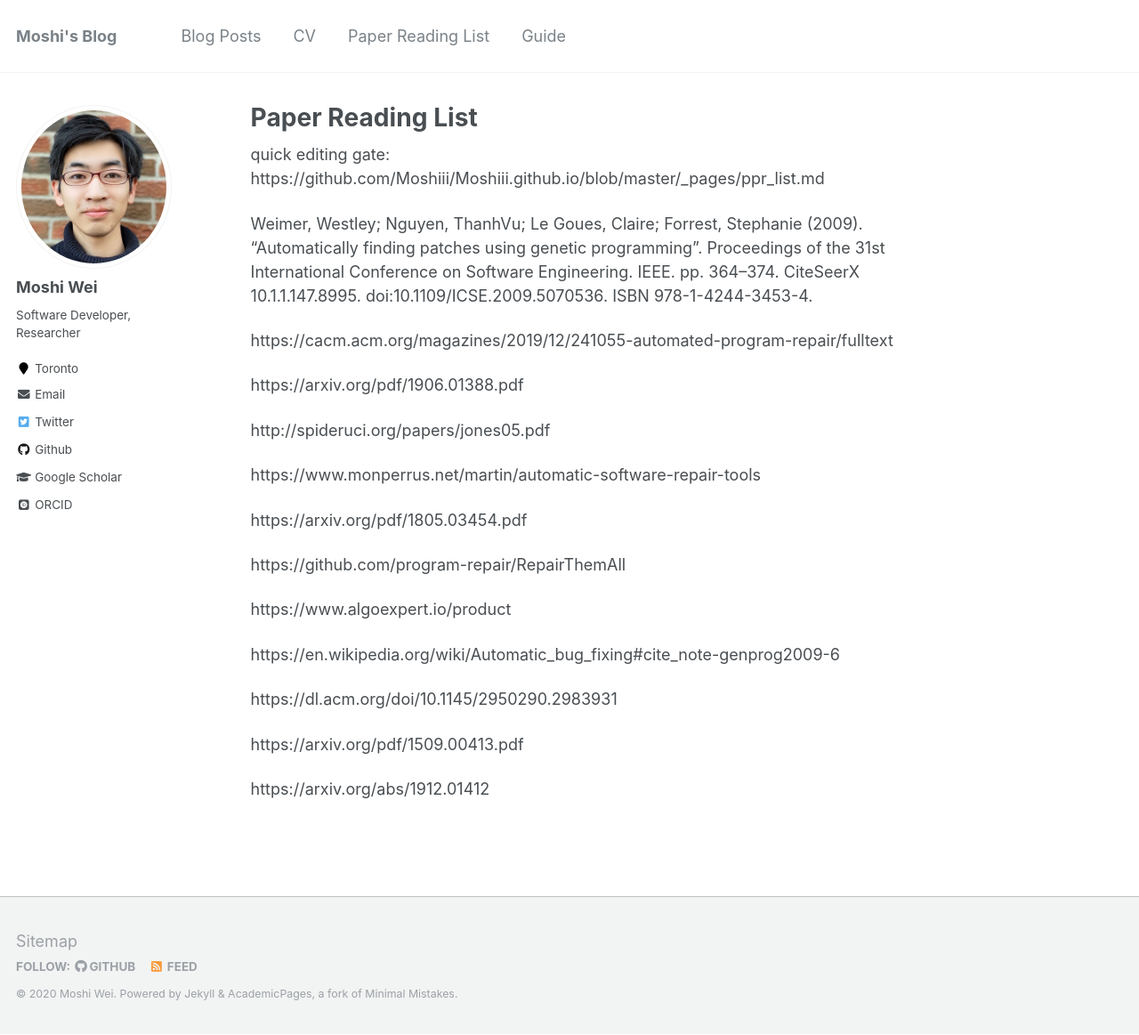
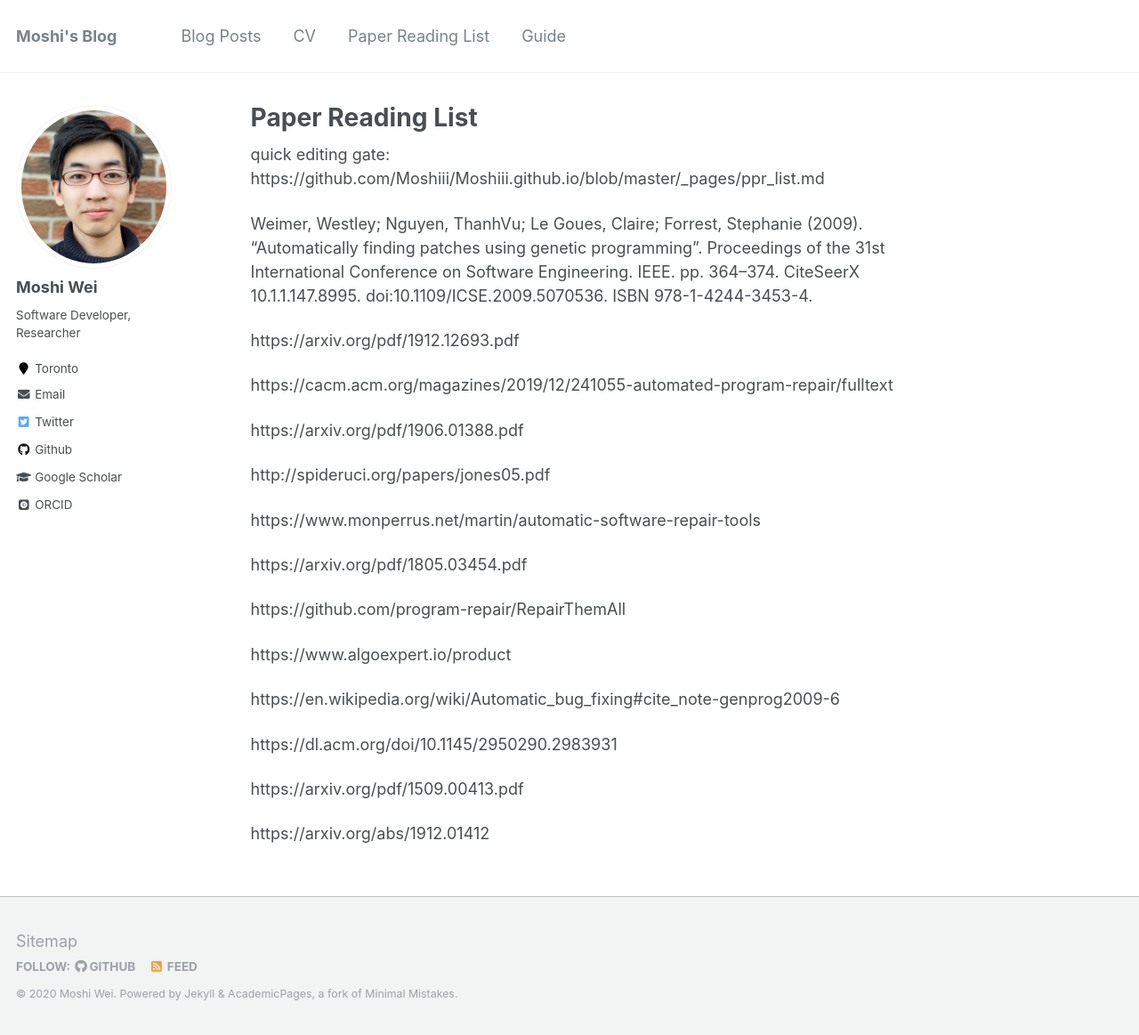
Before and after one commit to Moshiii/Moshiii.github.io, a Jekyll site: the page built from _pages/ppr_list.md, in a window 1280 px wide and 1163 px high. Shown: the whole window at 89% size. Built offline with Jekyll 4.4.1, drawn with Linux system fonts in a browser that asks for light colours; some web fonts are replaced; part of the change alters nothing that is shown.

Commit message:
Update ppr_list.md

```diff
--- a/_pages/ppr_list.md
+++ b/_pages/ppr_list.md
@@ -10,6 +10,8 @@ quick editing gate: https://github.com/Moshiii/Moshiii.github.io/blob/master/_pa
 
 Weimer, Westley; Nguyen, ThanhVu; Le Goues, Claire; Forrest, Stephanie (2009). "Automatically finding patches using genetic programming". Proceedings of the 31st International Conference on Software Engineering. IEEE. pp. 364–374. CiteSeerX 10.1.1.147.8995. doi:10.1109/ICSE.2009.5070536. ISBN 978-1-4244-3453-4.
 
+
+https://arxiv.org/pdf/1912.12693.pdf
 
 https://cacm.acm.org/magazines/2019/12/241055-automated-program-repair/fulltext
 
```
